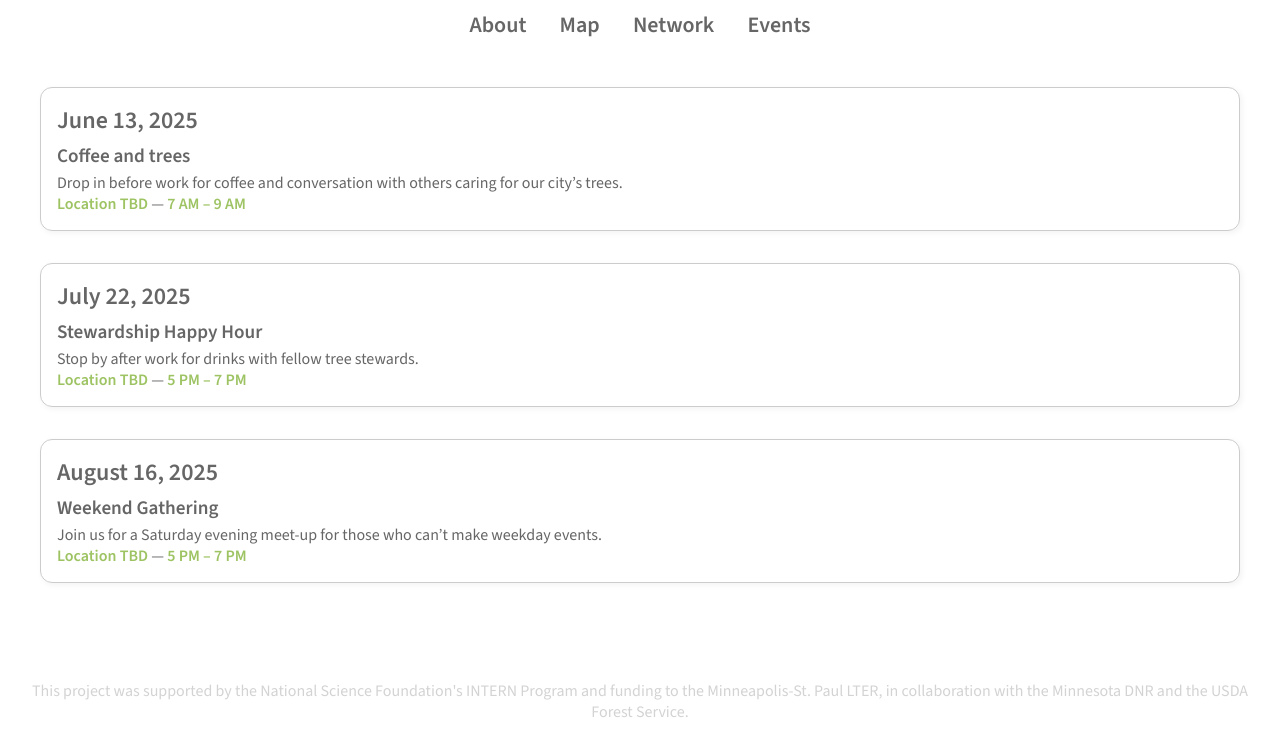
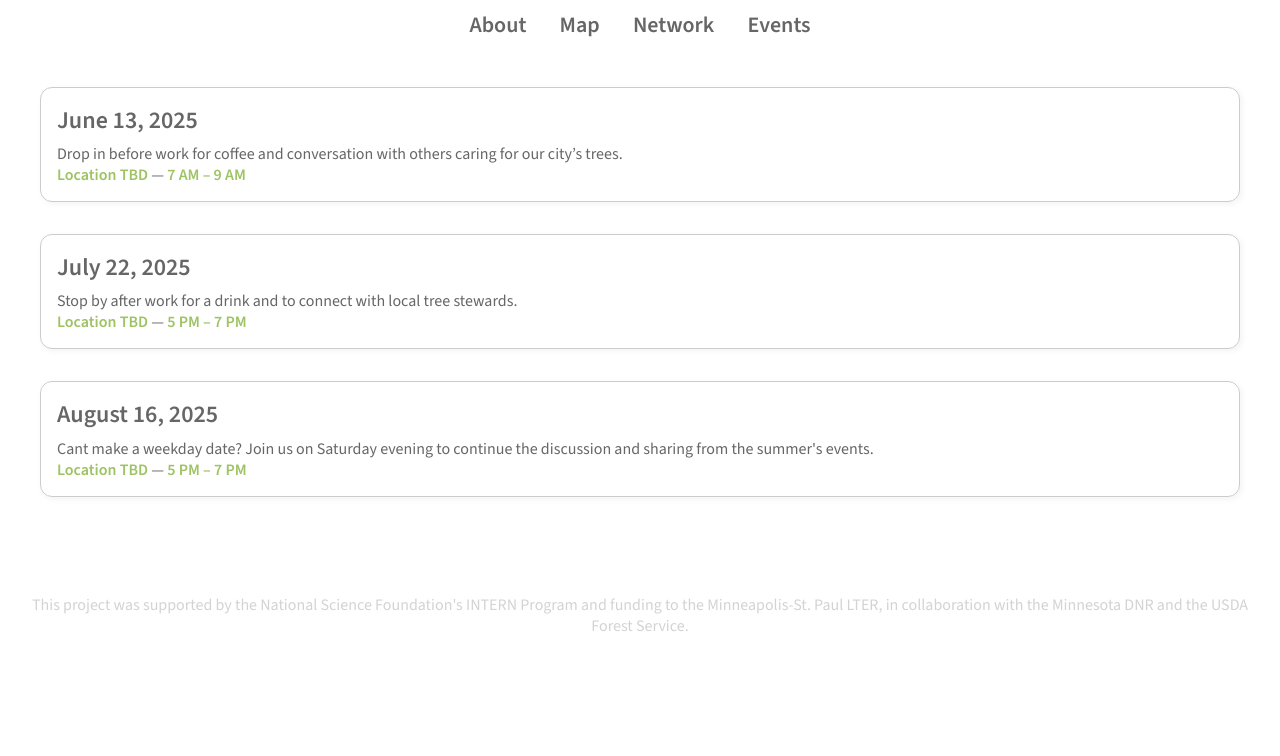
Before and after one commit to sallydonovan/mspstewmap, a Jekyll site: the page built from events.md, in a window 1280 px wide. Shown: the top 756 px of the page. Built offline with Jekyll 4.4.1, drawn with Linux system fonts in a browser that asks for light colours.

Commit message:
Update events.md

```diff
--- a/events.md
+++ b/events.md
@@ -32,7 +32,6 @@ layout: default
 
 <div class="event-box">
   <div class="event-date">June 13, 2025</div>
-  <div class="event-title">Coffee and trees</div>
   <div>
     Drop in before work for coffee and conversation with others caring for our city’s trees.<br>
     <span class="event-highlight">Location TBD</span> — <span class="event-highlight">7 AM – 9 AM</span>
@@ -41,18 +40,16 @@ layout: default
 
 <div class="event-box">
   <div class="event-date">July 22, 2025</div>
-  <div class="event-title"> Stewardship Happy Hour</div>
   <div>
-    Stop by after work for drinks with fellow tree stewards.<br>
+    Stop by after work for a drink and to connect with local tree stewards.<br>
     <span class="event-highlight">Location TBD</span> — <span class="event-highlight">5 PM – 7 PM</span>
   </div>
 </div>
 
 <div class="event-box">
   <div class="event-date">August 16, 2025</div>
-  <div class="event-title">Weekend Gathering</div>
   <div>
-    Join us for a Saturday evening meet-up for those who can’t make weekday events.<br>
+    Cant make a weekday date? Join us on Saturday evening to continue the discussion and sharing from the summer's events.<br>
     <span class="event-highlight">Location TBD</span> — <span class="event-highlight">5 PM – 7 PM</span>
   </div>
 </div>
```
